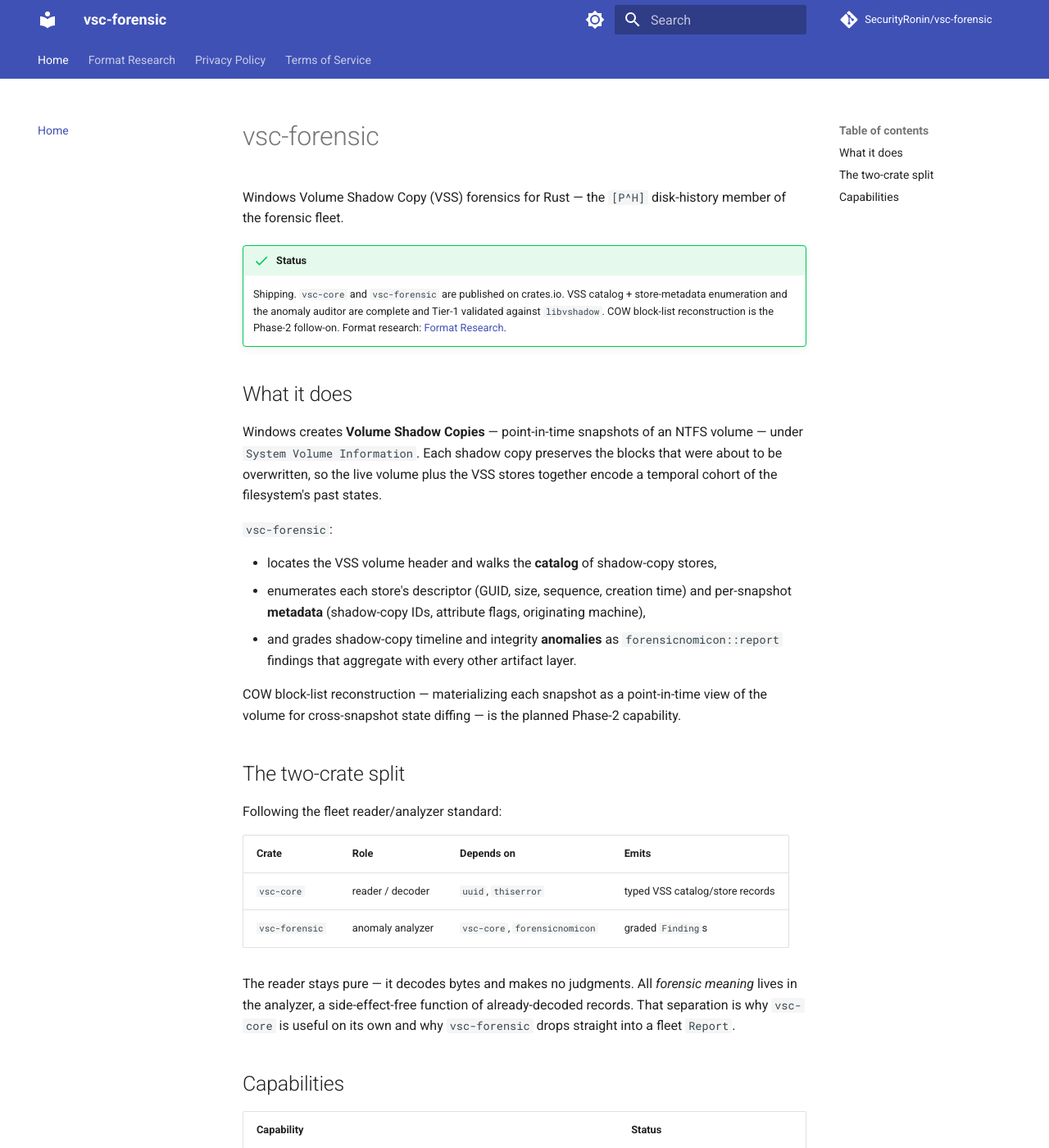
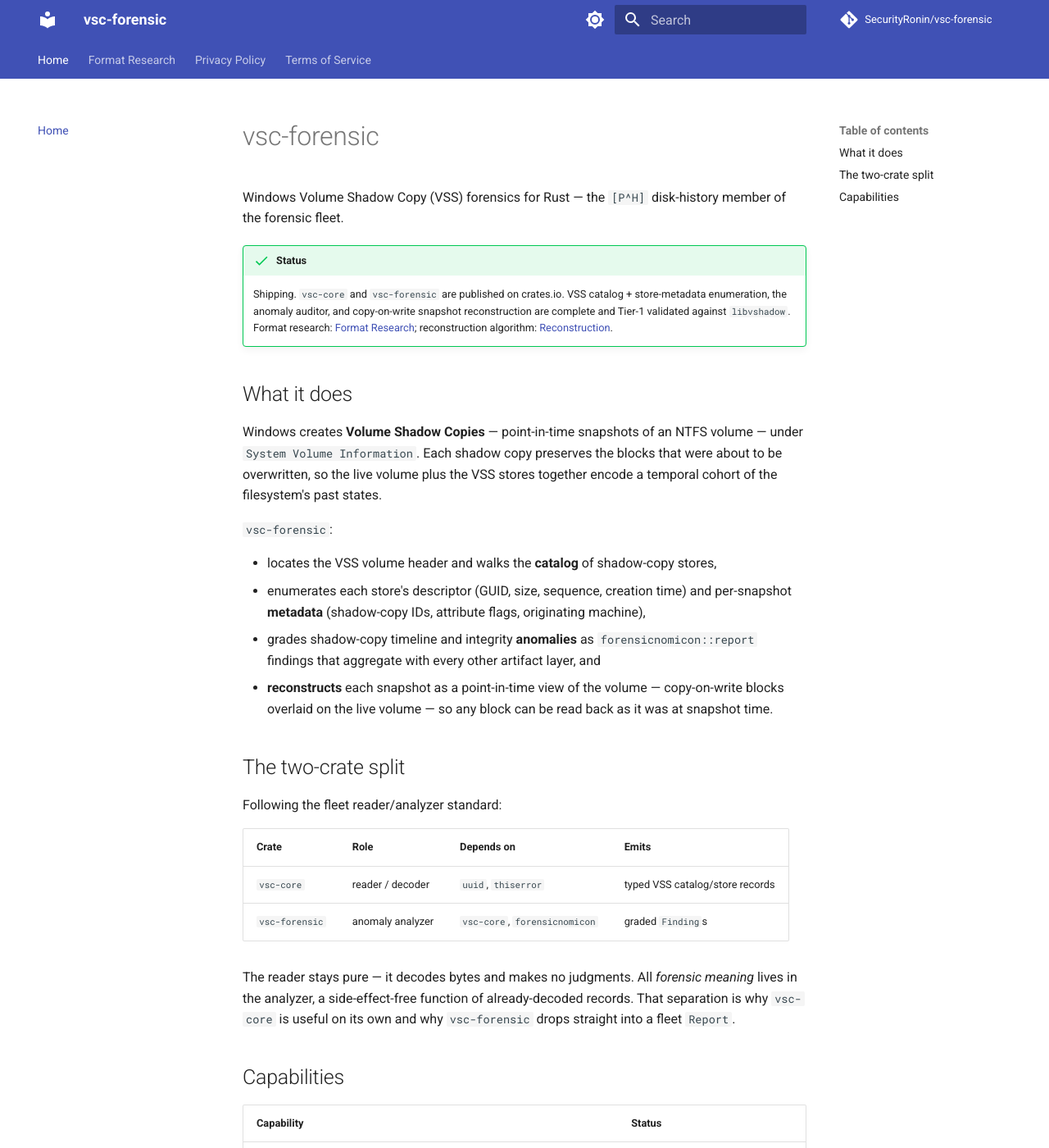
Before and after one commit to SecurityRonin/vsc-forensic, an MkDocs documentation site: the page built from docs/index.md, in a window 1280 px wide and 1400 px high. Shown: the whole window at 82% size. Built offline with MkDocs 1.6.1 and Material for MkDocs 9.7.7, drawn with Linux system fonts in a browser that asks for light colours; comment, search, counter and statistics services are not loaded; some of the changed text lies outside the part shown.

Commit message:
release(vsc): 0.2.0 — COW snapshot reconstruction shipped
Bumps the workspace to 0.2.0 for vsc-core's Phase-2 copy-on-write reconstruction
(snapshot()/read_block/read_at), and moves the capability from planned→shipped
across README (quick-start example, capability table, validation note), docs/index,
and CHANGELOG. Minor bump: StoreDescriptor gains a public store_bitmap_offset field.
Internal vsc-core dep req 0.1 -> 0.2.

Co-Authored-By: Claude Opus 4.8 <noreply@anthropic.com>

```diff
--- a/Cargo.toml
+++ b/Cargo.toml
@@ -7,7 +7,7 @@ members = ["core", "forensic"]
 # members inherit via `field.workspace = true`.
 # ---------------------------------------------------------------------------
 [workspace.package]
-version      = "0.1.1"
+version      = "0.2.0"
 edition      = "2021"
 rust-version = "1.81"
 license      = "Apache-2.0"
@@ -22,7 +22,7 @@ thiserror = "2"
 uuid = "1"
 # REUSE, don't reinvent calendar math: jiff renders FILETIME as RFC 3339.
 jiff = "0.2"
-vsc = { version = "0.1", path = "core", package = "vsc-core" }
+vsc = { version = "0.2", path = "core", package = "vsc-core" }
 forensicnomicon = { version = "1", features = ["std"] }
 
 # ---------------------------------------------------------------------------
--- a/docs/index.md
+++ b/docs/index.md
@@ -5,9 +5,10 @@ disk-history member of the forensic fleet.
 
 !!! success "Status"
     Shipping. `vsc-core` and `vsc-forensic` are published on crates.io.
-    VSS catalog + store-metadata enumeration and the anomaly auditor are complete
-    and Tier-1 validated against `libvshadow`. COW block-list reconstruction is the
-    Phase-2 follow-on. Format research: [Format Research](RESEARCH.md).
+    VSS catalog + store-metadata enumeration, the anomaly auditor, and copy-on-write
+    snapshot reconstruction are complete and Tier-1 validated against `libvshadow`.
+    Format research: [Format Research](RESEARCH.md); reconstruction algorithm:
+    [Reconstruction](RECONSTRUCTION.md).
 
 ## What it does
 
@@ -21,13 +22,12 @@ encode a temporal cohort of the filesystem's past states.
 - locates the VSS volume header and walks the **catalog** of shadow-copy stores,
 - enumerates each store's descriptor (GUID, size, sequence, creation time) and
   per-snapshot **metadata** (shadow-copy IDs, attribute flags, originating machine),
-- and grades shadow-copy timeline and integrity **anomalies** as
+- grades shadow-copy timeline and integrity **anomalies** as
   `forensicnomicon::report` findings that aggregate with every other artifact
-  layer.
-
-COW block-list reconstruction — materializing each snapshot as a point-in-time
-view of the volume for cross-snapshot state diffing — is the planned Phase-2
-capability.
+  layer, and
+- **reconstructs** each snapshot as a point-in-time view of the volume — copy-on-write
+  blocks overlaid on the live volume — so any block can be read back as it was at
+  snapshot time.
 
 ## The two-crate split
 
@@ -51,7 +51,7 @@ records. That separation is why `vsc-core` is useful on its own and why
 | `vsc-core` — VSS volume header + catalog enumeration | ✅ |
 | `vsc-core` — store metadata decode (shadow-copy IDs, attribute flags, machine) | ✅ |
 | `vsc-forensic` — anomaly auditor (`VSC-*` findings) | ✅ |
+| `vsc-core` — COW snapshot reconstruction (`snapshot().read_block/read_at`) | ✅ |
 | Fuzz targets + Tier-1 real-VSS-image validation (vs `libvshadow`) | ✅ |
-| COW block-list reconstruction, cross-snapshot state diff | planned (Phase 2) |
 
 [Privacy Policy](https://securityronin.github.io/vsc-forensic/privacy/) · [Terms of Service](https://securityronin.github.io/vsc-forensic/terms/) · © 2026 Security Ronin Ltd
```
Also changed, not shown: CHANGELOG.md (+23 -0 lines), README.md (+9 -3 lines).
